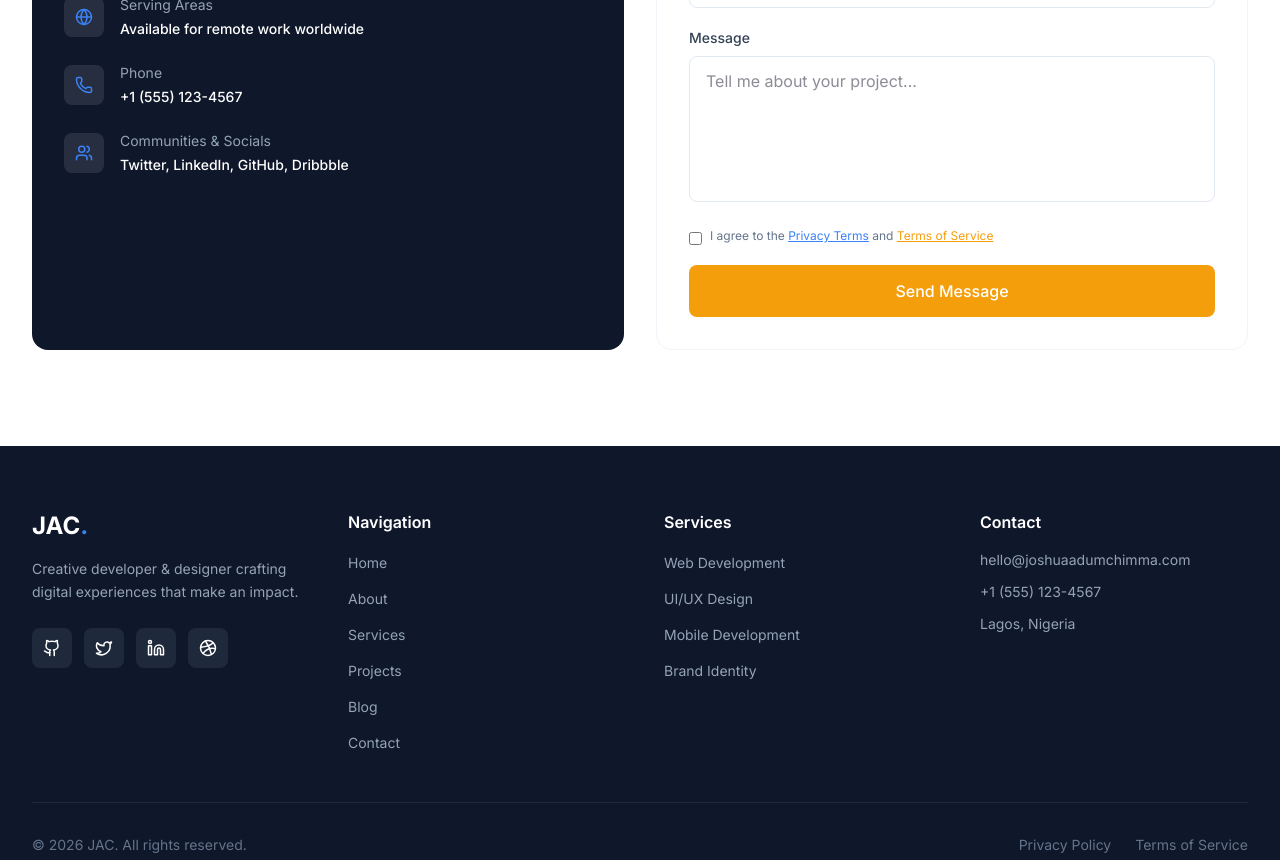
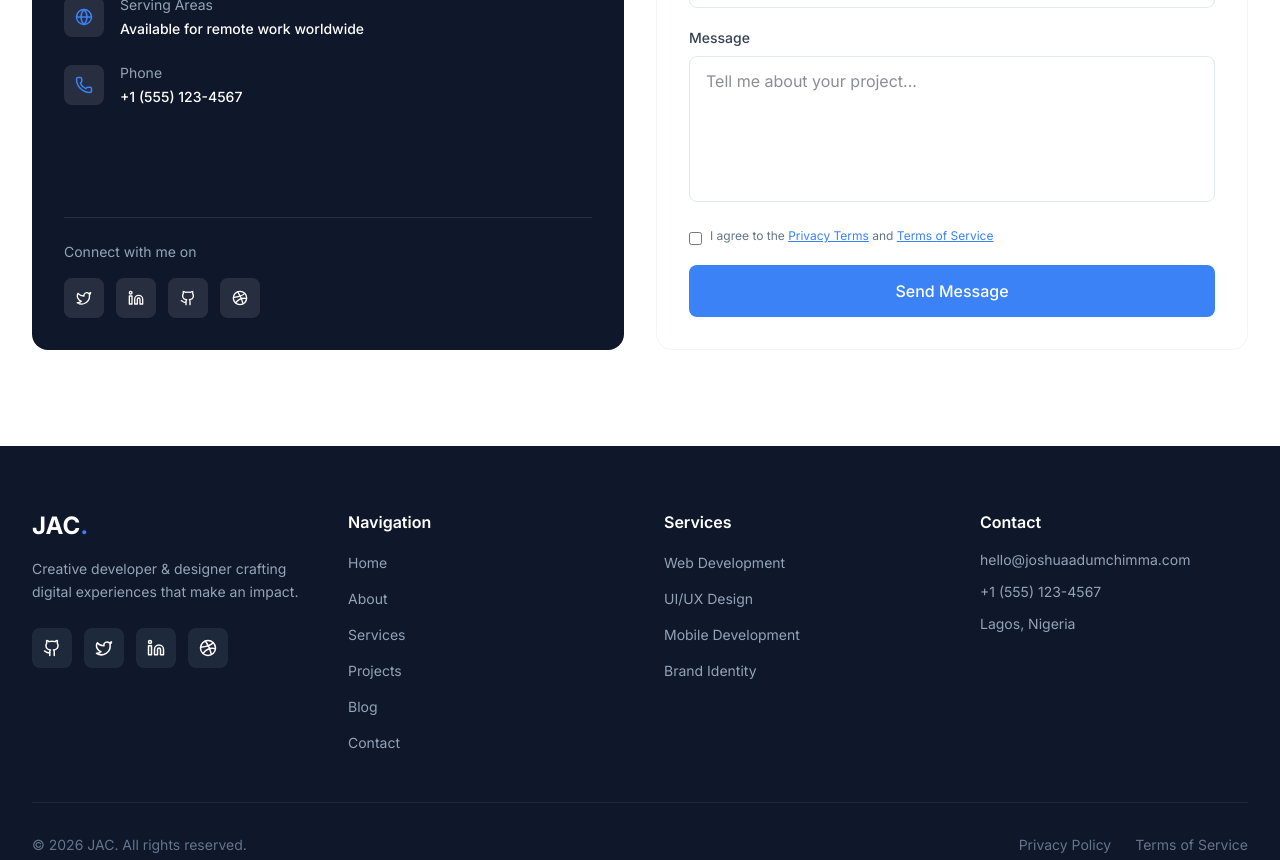
Before and after one commit to Joshua024/jac-portfolio, a Next.js app: page / in a window 1280 px wide. Shown: the part 6420-7280 px from the top of the page. Built offline with nearby package versions, Linux system fonts and the light colour scheme; no server answers; the database is empty.

Commit message:
Add Connect with me social links, fix Terms color, fix Send Message button

```diff
--- a/src/components/Contact.tsx
+++ b/src/components/Contact.tsx
@@ -1,4 +1,4 @@
-import { MapPin, Clock, Globe, Phone, Users } from "lucide-react";
+import { MapPin, Clock, Globe, Phone, Twitter, Linkedin, Github, Dribbble } from "lucide-react";
 
 export default function Contact() {
   return (
@@ -55,15 +55,23 @@ export default function Contact() {
                     <div className="text-sm font-medium">+1 (555) 123-4567</div>
                   </div>
                 </div>
-                <div className="flex items-start gap-4">
-                  <div className="w-10 h-10 bg-white/10 rounded-lg flex items-center justify-center shrink-0 mt-0.5">
-                    <Users size={18} className="text-primary" />
-                  </div>
-                  <div>
-                    <div className="text-sm text-gray-400 mb-1">Communities &amp; Socials</div>
-                    <div className="text-sm font-medium">Twitter, LinkedIn, GitHub, Dribbble</div>
-                  </div>
-                </div>
+              </div>
+            </div>
+            <div className="mt-10 pt-6 border-t border-white/10">
+              <p className="text-sm text-gray-400 mb-4">Connect with me on</p>
+              <div className="flex items-center gap-3">
+                <a href="#" className="w-10 h-10 bg-white/10 rounded-lg flex items-center justify-center hover:bg-white/20 transition-colors">
+                  <Twitter size={16} className="text-white" />
+                </a>
+                <a href="#" className="w-10 h-10 bg-white/10 rounded-lg flex items-center justify-center hover:bg-white/20 transition-colors">
+                  <Linkedin size={16} className="text-white" />
+                </a>
+                <a href="#" className="w-10 h-10 bg-white/10 rounded-lg flex items-center justify-center hover:bg-white/20 transition-colors">
+                  <Github size={16} className="text-white" />
+                </a>
+                <a href="#" className="w-10 h-10 bg-white/10 rounded-lg flex items-center justify-center hover:bg-white/20 transition-colors">
+                  <Dribbble size={16} className="text-white" />
+                </a>
               </div>
             </div>
           </div>
@@ -125,12 +133,12 @@ export default function Contact() {
                   className="mt-1 rounded border-gray-300 text-primary focus:ring-primary"
                 />
                 <label htmlFor="contact-terms" className="text-xs text-gray-500">
-                  I agree to the <span className="text-primary underline">Privacy Terms</span> and <span className="text-accent underline">Terms of Service</span>
+                  I agree to the <span className="text-primary underline">Privacy Terms</span> and <span className="text-primary underline">Terms of Service</span>
                 </label>
               </div>
               <button
                 type="submit"
-                className="w-full bg-accent text-white py-3.5 rounded-lg font-medium hover:bg-accent-dark transition-colors"
+                className="w-full bg-primary text-white py-3.5 rounded-lg font-medium hover:bg-primary-dark transition-colors"
               >
                 Send Message
               </button>
```
